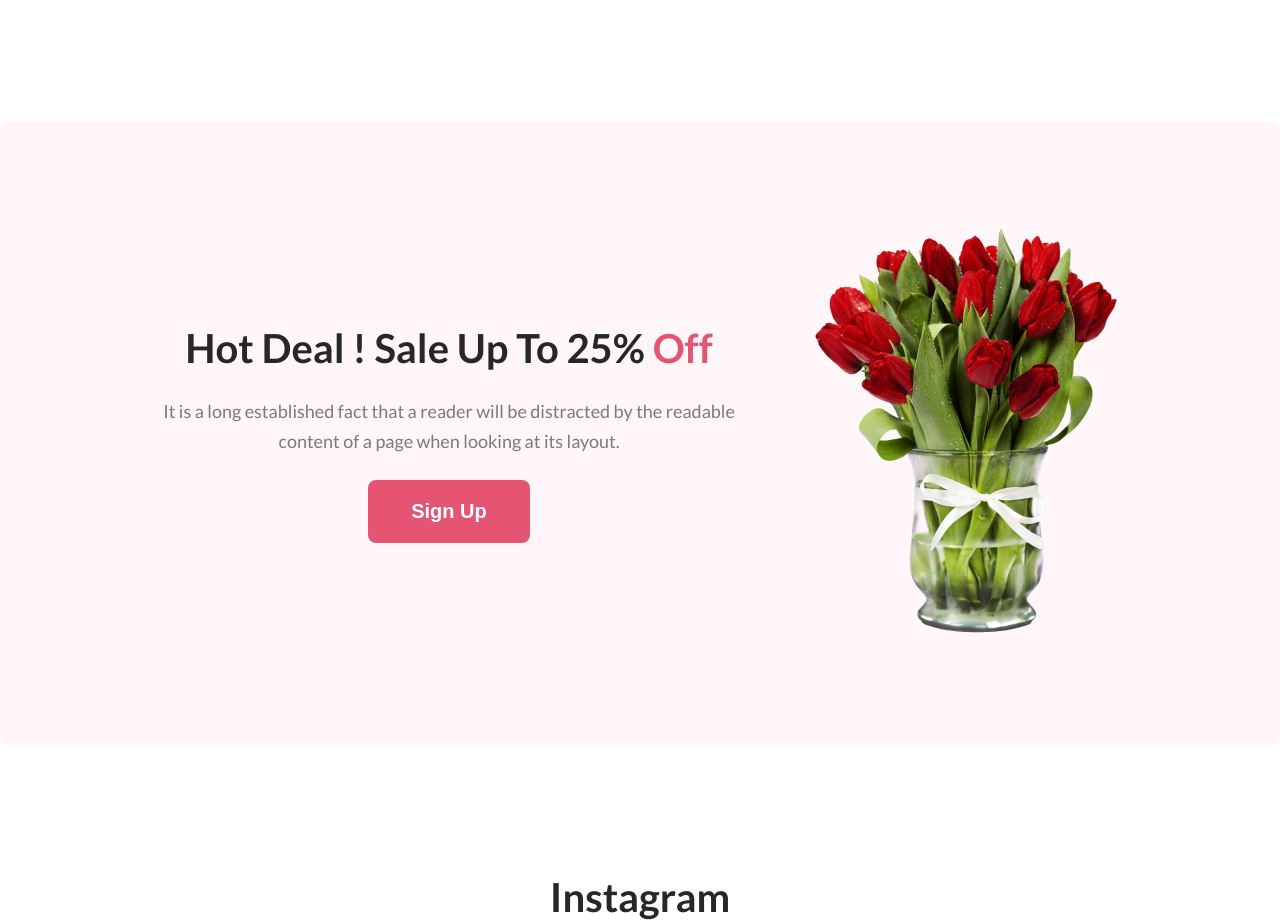
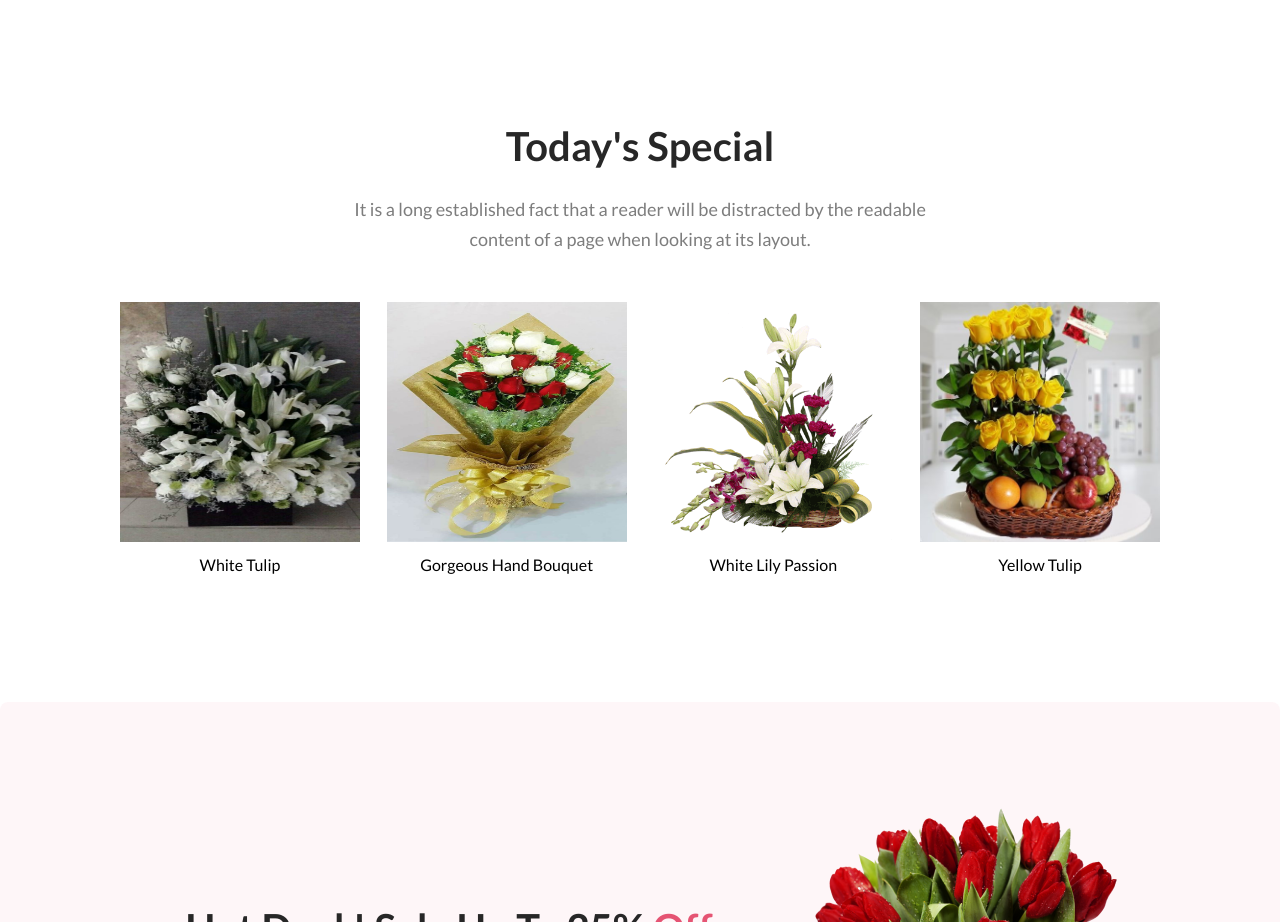
Before and after one commit to Imadul/flower-shop, a plain HTML site: page index.html in a window 1280 px wide. Shown: the part 2000-2922 px from the top of the page. Drawn offline with Linux system fonts and the light colour scheme.

Commit message:
bonus sec added

```diff
--- a/index.html
+++ b/index.html
@@ -80,6 +80,34 @@
             </div>
         </div>
     </section>
+    <!-- bonus section  -->
+    <section class="container">
+        <h2 class="sec-title">Today's Special</h2>
+        <p class="sec-description">
+            It is a long established fact that a reader will be distracted by the readable content of a page when
+            looking at its layout.
+        </p>
+        <div class="bonus-sec-outer">
+            <div>
+                <img src="./images/1.jpg" alt="">
+                <p>White Tulip</p>
+            </div>
+            <div>
+                <img src="./images/2.jpeg" alt="">
+                <p>
+                    Gorgeous Hand Bouquet</p>
+            </div>
+            <div>
+                <img src="./images/4.png" alt="">
+                <p>White Lily Passion</p>
+            </div>
+            <div>
+                <img src="./images/3.jpg" alt="">
+                <p>Yellow Tulip</p>
+            </div>
+
+        </div>
+    </section>
     <!-- sale off section  -->
     <section class="discount-sec container">
         <div class="discount-sec-inner">
--- a/style.css
+++ b/style.css
@@ -171,6 +171,24 @@ header {
     font-weight: 600;
 }
 
+/* bonus sec  */
+.bonus-sec-outer {
+    display: flex;
+    justify-content: space-between;
+    align-items: center;
+    /* gap: 24px; */
+}
+
+.bonus-sec-outer img {
+    width: 240px;
+    height: 240px;
+}
+
+.bonus-sec-outer p {
+    text-align: center;
+    margin-top: 10px;
+}
+
 /* discount sec  */
 .discount-sec {
     border-radius: 8px;
```
Also changed, not shown: images/1.jpg (added), images/2.jpeg (added), images/3.jpg (added), images/4.png (added), 1 other file.
